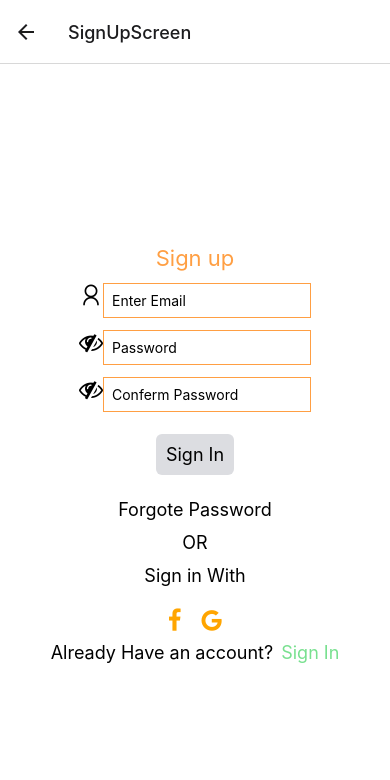
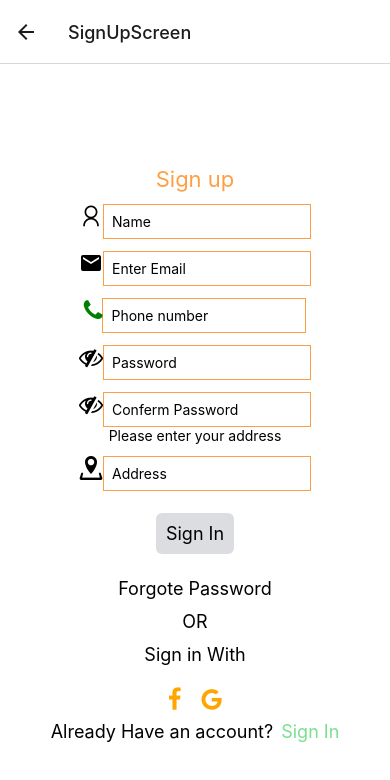
Before and after one commit to alnooristiak/FoodDeliveryAppRN, a React Native app: screen /SignUpScreen in a window 390 px wide. Shown: the top 780 px of the page. Built offline with nearby package versions, Linux system fonts and the light colour scheme.

Commit message:
sign up page ui creation

```diff
--- a/src/screens/SignUpScreen.js
+++ b/src/screens/SignUpScreen.js
@@ -4,22 +4,47 @@ import { colors } from '../theme/colors'
 import { spacing } from '../theme/spacing'
 import { AntDesign } from '@expo/vector-icons';
 import { FontAwesome } from '@expo/vector-icons';
+import { MaterialIcons } from '@expo/vector-icons';
+import { Entypo } from '@expo/vector-icons';
 
 const SignUpScreen = ({ navigation }) => {
+  const [userName, setUserName] = useState(false);
   const [email, setEmail] = useState(false);
+  const [phoneNo, setPhoneNo] = useState(false);
   const [password, setPassword] = useState(false);
+  const [confernPassword, setConfernPassword] = useState(false);
+  const [address, setAddress] = useState(false);
   const [showPassword, setShowPassword] = useState(false);
 
   return (
     <View style={styles.container}>
       <Text style={styles.signInText}>Sign up</Text>
+
       <View style={styles.inputContainer}>
         <AntDesign name="user" size={24} color="black" />
         <TextInput style={styles.inputSec}
           onFocus={() => {
             setEmail(true)
             setPassword(false)
+          }} placeholder='Name' />
+      </View>
+
+      <View style={styles.inputContainer}>
+        <MaterialIcons name="email" size={24} color="black" />
+        <TextInput style={styles.inputSec}
+          onFocus={() => {
+            setEmail(true)
+            setPassword(false)
           }} placeholder='Enter Email' />
+      </View>
+
+      <View style={styles.inputContainer}>
+        <FontAwesome name="phone" size={24} color="green" />
+        <TextInput style={styles.inputSec}
+          onFocus={() => {
+            setEmail(true)
+            setPassword(false)
+          }} placeholder='Phone number' />
       </View>
 
       <View style={styles.inputContainer}>
@@ -33,6 +58,18 @@ const SignUpScreen = ({ navigation }) => {
         secureTextEntry={true}
         style={styles.inputSec}
         placeholder='Conferm Password' />
+      </View>
+
+      <Text>
+        Please enter your address
+      </Text>
+      <View style={styles.inputContainer}>
+        <Entypo name="location" size={24} color="black" />
+        <TextInput style={styles.inputSec}
+          onFocus={() => {
+            setEmail(true)
+            setPassword(false)
+          }} placeholder='Address' />
       </View>
 
       {/* btn section */}
```
